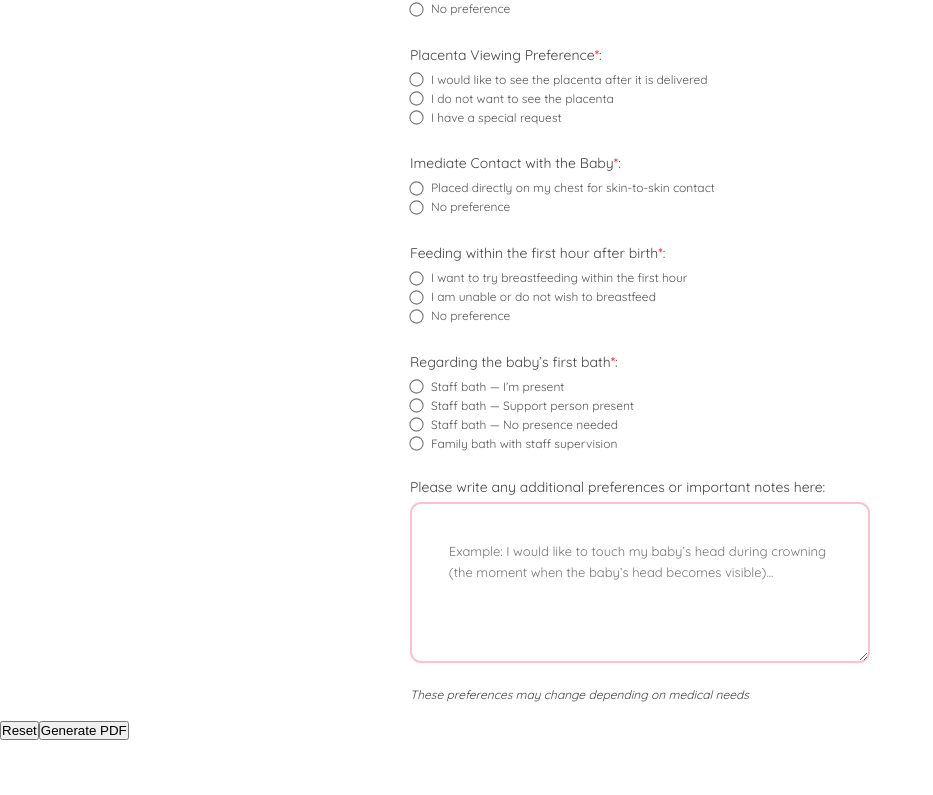
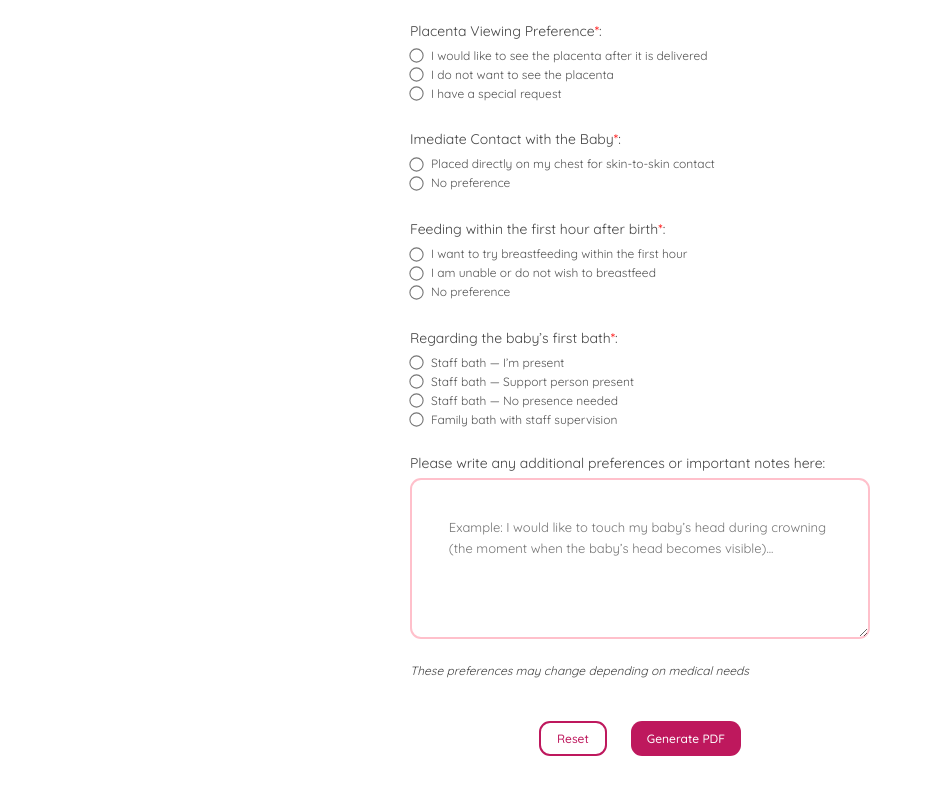
Before and after one commit to fernandodestefani/myBirthPlan, a React (Vite) app: page / in a window 1280 px wide. Shown: the part 1759-2554 px from the top of the page, without its empty margins (0-933 px from the left). Before the commit the page ends 2499 px from the top, so only its background shows below. Built offline with nearby package versions, Linux system fonts and the light colour scheme.

Commit message:
style action buttons

```diff
--- a/src/components/ActionButtons.jsx
+++ b/src/components/ActionButtons.jsx
@@ -1,8 +1,10 @@
 export function ActionButtons() {
   return (
-    <div>
-      <button>Reset</button>
-      <button>Generate PDF</button>
+    <div className="page-container">
+      <div className="action-buttons">
+        <button className="reset-btn">Reset</button>
+        <button>Generate PDF</button>
+      </div>
     </div>
   );
 }
--- a/src/components/Logo.jsx
+++ b/src/components/Logo.jsx
@@ -1,3 +1,3 @@
 export function Logo() {
-  return <div className="logo">FD</div>;
+  return <div className="logo"></div>;
 }
--- a/src/index.css
+++ b/src/index.css
@@ -238,3 +238,58 @@ span {
   border-color: #ec4899;
   box-shadow: 0 0 0 2px rgba(236, 72, 153, 0.2);
 }
+
+.page-container {
+  display: flex;
+  justify-content: center;
+  align-items: center;
+}
+
+.action-buttons {
+  display: flex;
+  gap: 2.4rem;
+  margin-top: 24px;
+  margin-bottom: 4.8rem;
+}
+
+.action-buttons button {
+  padding: 8px 16px;
+  border: none;
+  border-radius: 11px;
+  background-color: #be185d;
+  color: #fff;
+  font-family: "Quicksand", sans-serif;
+  font-weight: 500;
+  font-size: 12px;
+  cursor: pointer;
+  transition: all 0.2s ease;
+}
+
+.action-buttons button:hover {
+  background-color: #db2777;
+  transform: translateY(-2px);
+  box-shadow: 0 1px 4px rgba(190, 24, 93, 0.1);
+}
+
+.action-buttons button:active {
+  background-color: #9d174d;
+  transform: translateY(0);
+  box-shadow: 0 0 2px rgba(190, 24, 93, 0.1);
+}
+
+.action-buttons .reset-btn {
+  background-color: #fff;
+  color: #be185d;
+  border: 2px solid #be185d;
+}
+
+.action-buttons .reset-btn:hover {
+  background-color: #fff0f7;
+  box-shadow: 0 1px 4px rgba(190, 24, 93, 0.1);
+}
+
+.action-buttons .reset-btn:active {
+  background-color: #ffe4ef;
+  transform: translateY(0px);
+  box-shadow: 0 0 2px rgba(190, 24, 93, 0.1);
+}
```
